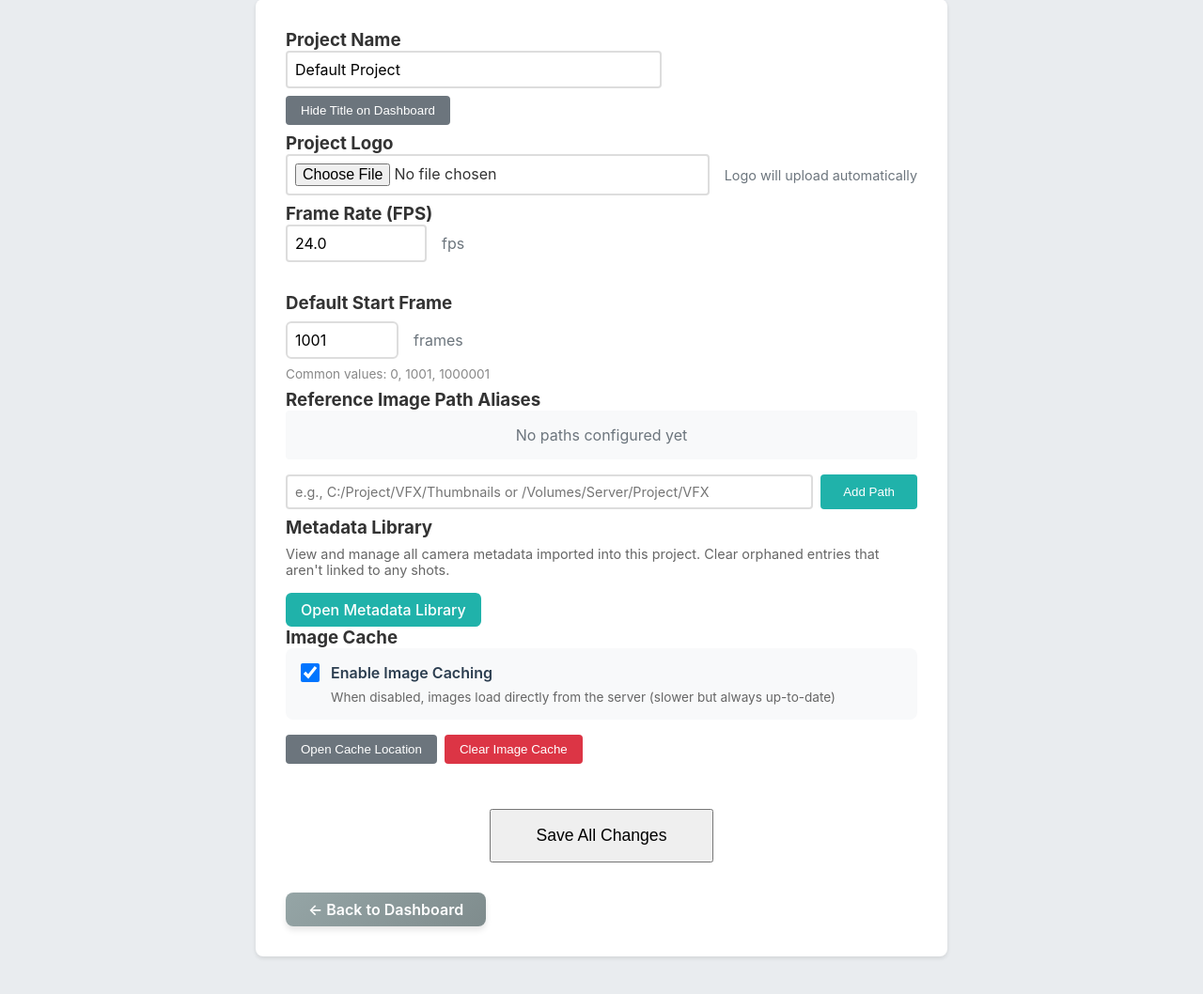
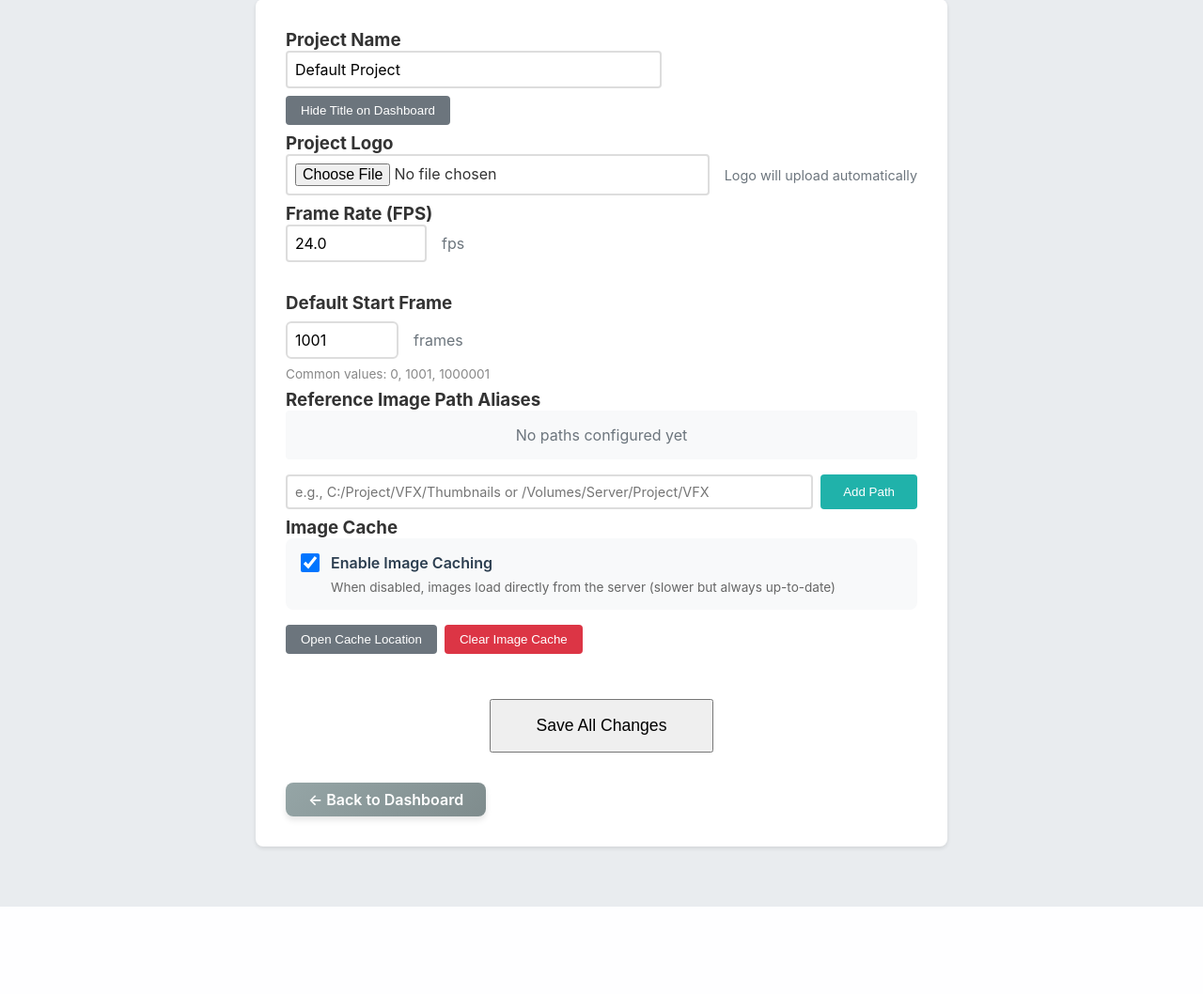
Before and after one commit to jimdelaslim/vfx-tracker, a Flask app: page /settings in a window 1280 px wide. Shown: the part 256-1314 px from the top of the page at 94% size. After the commit the page ends 1221 px from the top, so only its background shows below. Run offline with Flask 3, Linux system fonts and the light colour scheme; data comes from the database, SQL or seed files in the repository; data that the repository does not hold is empty.

Commit message:
Move Metadata Library access from Settings to Metadata Overview page
Co-Authored-By: Claude Sonnet 4.6 <noreply@anthropic.com>

```diff
--- a/templates/metadata_overview.html
+++ b/templates/metadata_overview.html
@@ -19,6 +19,9 @@
             <button onclick="deleteSelectedMetadata()" style="padding: 0.5rem 1rem; background: #dc3545; color: white; border: none; border-radius: 4px; cursor: pointer; display: none; margin-left: 1rem;" id="deleteBtn">
                 Delete Selected Metadata
             </button>
+            <a href="/metadata/library" style="padding: 0.5rem 1rem; background: #20b2aa; color: white; text-decoration: none; border-radius: 4px; font-weight: 500; margin-left: 1rem; display: inline-block;">
+                Metadata Library
+            </a>
         </div>
 
 
--- a/templates/settings.html
+++ b/templates/settings.html
@@ -223,17 +223,6 @@
 
 
             <div id="path-message" style="margin-top: 0.5rem; font-weight: 600;"></div>
-        </div>
-
-        <!-- Metadata Library Link -->
-        <div class="settings-section">
-            <h3 class="settings-section-title" style="margin: 0;">Metadata Library</h3>
-            <p style="font-size: 0.9rem; color: #666; margin: 0.5rem 0 1rem;">
-                View and manage all camera metadata imported into this project. Clear orphaned entries that aren't linked to any shots.
-            </p>
-            <a href="/metadata/library" style="display: inline-block; padding: 0.5rem 1rem; background: #20b2aa; color: white; text-decoration: none; border-radius: 6px; font-weight: 500;">
-                Open Metadata Library
-            </a>
         </div>
 
         <!-- Image Cache Management -->
```
